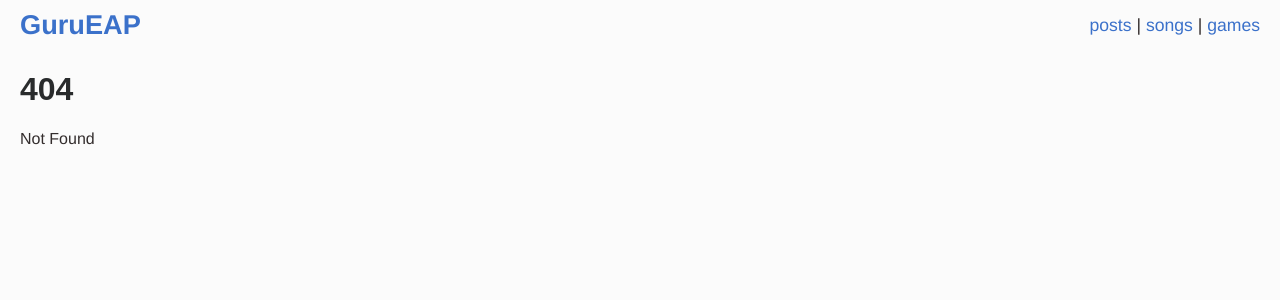
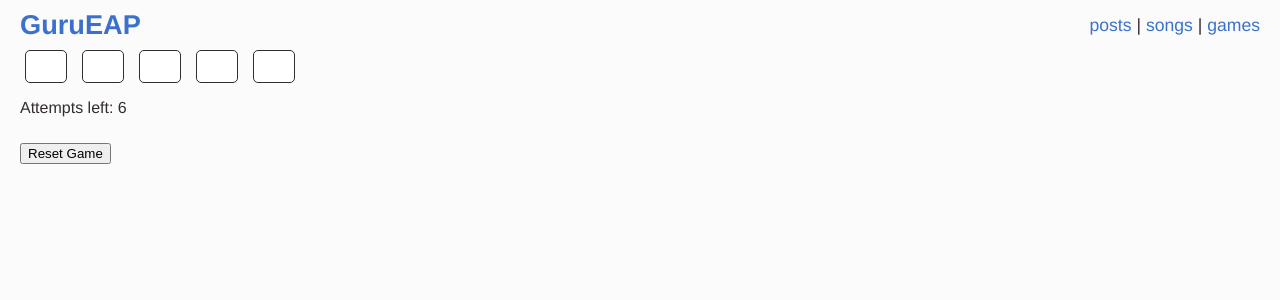
Before and after one commit to boltonsteve/gurueap, a SvelteKit app: page /posts/wordle in a window 1280 px wide. Before the commit this address had no page. Shown: the top 300 px of the page. Built offline with nearby package versions, Linux system fonts and the light colour scheme.

Commit message:
countable uncountable 2

```diff
--- /dev/null
+++ b/src/routes/posts/wordle/+page.svelte
@@ -0,0 +1,65 @@
+<!-- Wordle.svelte -->
+
+<script>
+  let targetWord = "apple";
+  let guessedWord = Array(targetWord.length).fill("");
+  let maxAttempts = 6;
+  let attemptsLeft = maxAttempts;
+
+  function handleGuess(event) {
+    const input = event.target.value.toLowerCase();
+
+    if (input.length === targetWord.length) {
+      if (input === targetWord) {
+        alert("Congratulations! You guessed the word.");
+      } else {
+        attemptsLeft--;
+        if (attemptsLeft === 0) {
+          alert(`Game over! The correct word was ${targetWord}.`);
+          resetGame();
+        }
+      }
+    }
+  }
+
+  function resetGame() {
+    guessedWord = Array(targetWord.length).fill("");
+    attemptsLeft = maxAttempts;
+  }
+</script>
+
+<style>
+  .word-container {
+    display: flex;
+    gap: 5px;
+    margin-bottom: 10px;
+  }
+
+  input {
+    width: 30px;
+    text-align: center;
+    padding: 5px;
+    margin: 0 5px;
+  }
+
+  button {
+    margin-top: 10px;
+  }
+</style>
+
+<div>
+  <div class="word-container">
+    {#each guessedWord as letter, index (index)}
+      <input
+        bind:value={guessedWord[index]}
+        on:input={handleGuess}
+        type="text"
+        maxlength="1"
+      />
+    {/each}
+  </div>
+
+  <p>Attempts left: {attemptsLeft}</p>
+
+  <button on:click={resetGame}>Reset Game</button>
+</div>
```
Also changed, not shown: src/routes/posts/countable-uncountable/+page.svelte (+24 -1 lines).
